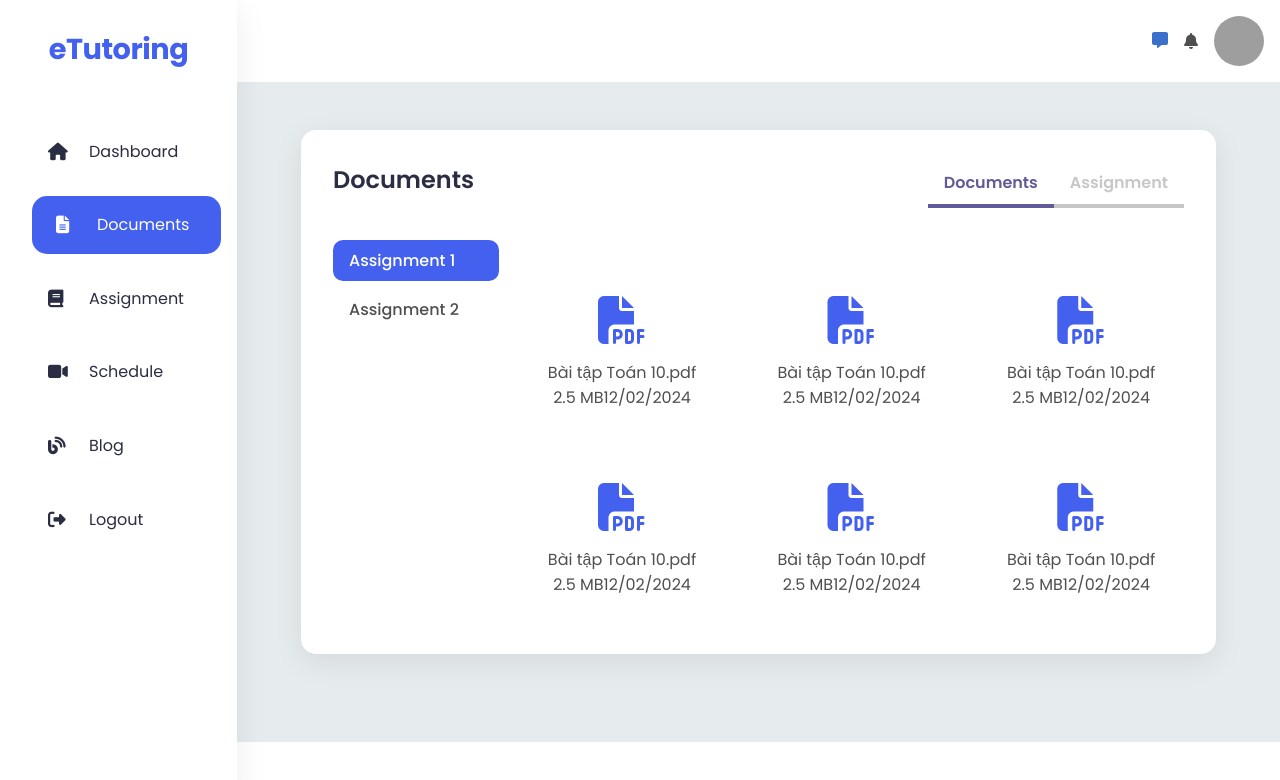
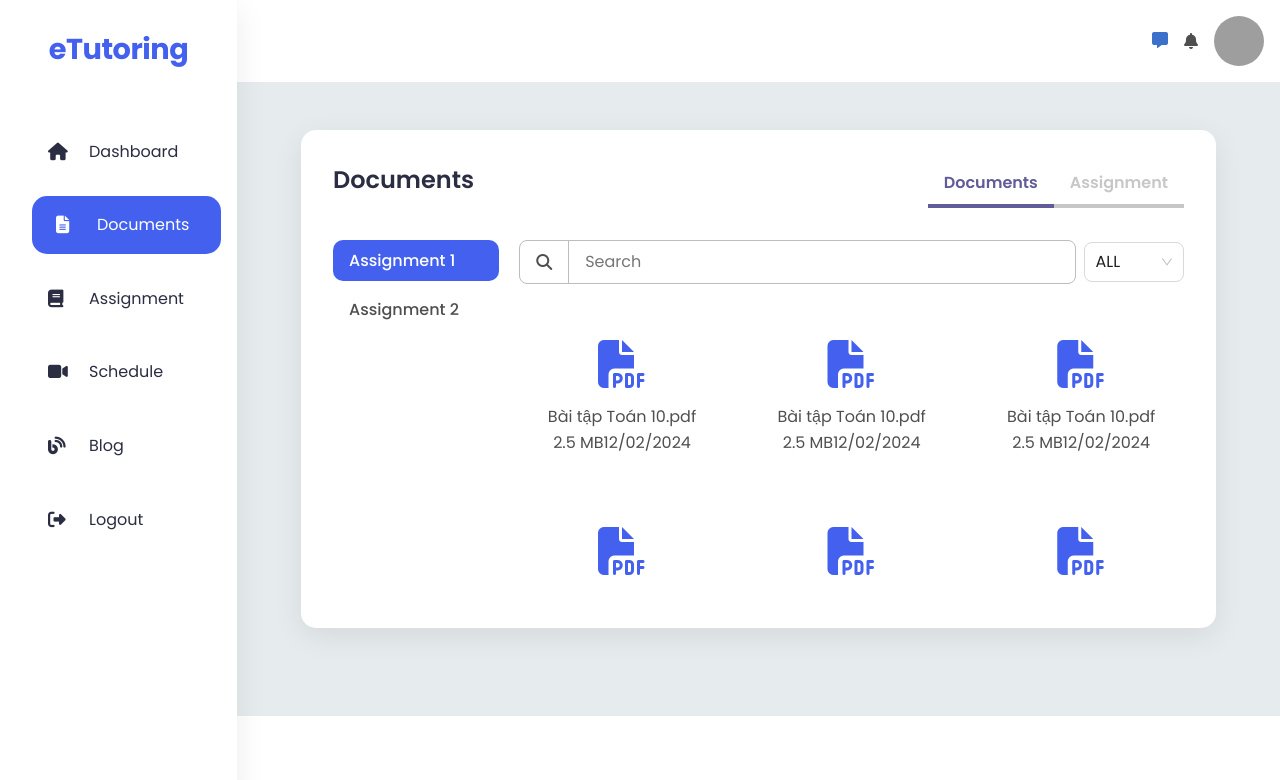
Before and after one commit to quanlagch211111/Enterprise_Poormans, a React (Create React App) app in the folder Frontend/: page /document in a window 1280 px wide. Shown: the top 780 px of the page. Built offline with nearby package versions, Linux system fonts and the light colour scheme; sample sign-in values are in the browser's storage; grey boxes are pictures that could not be loaded; what @mobiscroll/react would draw is missing.

Commit message:
update docs page

```diff
--- a/Frontend/package.json
+++ b/Frontend/package.json
@@ -11,6 +11,7 @@
         "@mobiscroll/react": "npm:@mobiscroll/react-next-trial@^5.33.1",
         "@mui/material": "^6.4.6",
         "@mui/x-date-pickers": "^7.27.1",
+        "antd": "^5.24.5",
         "axios": "^1.8.4",
         "cra-template": "1.2.0",
         "date-fns": "^4.1.0",
--- /dev/null
+++ b/Frontend/src/components/SearchComponent.jsx
@@ -0,0 +1,18 @@
+import { Button, FormControl, InputGroup } from "react-bootstrap";
+
+export const SearchComponant = ({ onSearch }) => {
+  return (
+    <InputGroup className="flex-nowrap" size="lg">
+      <InputGroup.Text id="addon-wrapping">
+        <i class="fa-solid fa-magnifying-glass"></i>
+      </InputGroup.Text>
+      <FormControl
+        type="search"
+        placeholder="Search"
+        aria-label="search"
+        aria-describedby="addon-wrapping"
+        onChange={(e) => onSearch(e.target.value)}
+      ></FormControl>
+    </InputGroup>
+  );
+};
--- a/Frontend/src/styles/page/_document.scss
+++ b/Frontend/src/styles/page/_document.scss
@@ -12,12 +12,12 @@
   display: grid;
   grid-template-columns: repeat(auto-fit, minmax(200px, 1fr));
   gap: 1.5rem;
-  max-height: 350px;
+  max-height: 280px;
   overflow-y: auto;
 }
 
 .assignment-grid {
-  height: 350px;
+  height: 280px;
   overflow-y: auto;
 }
 .assignment-container {
--- a/Frontend/src/views/Document/Document.jsx
+++ b/Frontend/src/views/Document/Document.jsx
@@ -1,19 +1,25 @@
-import {
-  MDBBtn,
-  MDBDropdown,
-  MDBDropdownItem,
-  MDBDropdownToggle,
-  MDBDropdownMenu,
-  MDBFile,
-} from "mdb-react-ui-kit";
-import React, { useState , useEffect} from "react";
+import { MDBBtn, MDBFile } from "mdb-react-ui-kit";
+import { Select, Space } from "antd";
+import React, { useState, useEffect } from "react";
 import { useNavigate } from "react-router";
+import { SearchComponant } from "../../components/SearchComponent";
 export const Document = () => {
   const navigate = useNavigate();
-  const role = localStorage.getItem("role");
+  // const role = localStorage.getItem("role");
+  const role = "STUDENT";
   const [userInfo, setUserInfo] = useState(null);
   const userId = localStorage.getItem("userId");
   const accessToken = localStorage.getItem("accessToken");
+  const [search, setSearch] = useState("");
+  const handleChange = (value) => {
+    console.log(`selected ${value}`);
+  };
+  const onChange = (value) => {
+    console.log(`selected ${value}`);
+  };
+  const onSearch = (value) => {
+    console.log("search:", value);
+  };
 
   useEffect(() => {
     if (!accessToken) {
@@ -72,19 +78,24 @@ export const Document = () => {
                 )}
                 {role === "STUDENT" && (
                   <>
-                    <input
-                      type="text"
-                      className="search-bar-docs"
-                      placeholder="Tìm tài liệu..."
-                    />
-                    <MDBDropdown group>
-                      <MDBDropdownToggle color="info">Action</MDBDropdownToggle>
-                      <MDBDropdownMenu>
-                        <MDBDropdownItem link>Action</MDBDropdownItem>
-                        <MDBDropdownItem link>PDF</MDBDropdownItem>
-                        <MDBDropdownItem link>Word</MDBDropdownItem>
-                      </MDBDropdownMenu>
-                    </MDBDropdown>
+                    <div className="action d-flex gap-2 align-items-center justify-content-between w-100">
+                      <SearchComponant onSearch={() => setSearch} />
+                      <Select
+                        size="large"
+                        defaultValue="ALL"
+                        style={{ width: 120 }}
+                        onChange={handleChange}
+                        options={[
+                          { value: "PDF", label: "PDF" },
+                          { value: "DOCS", label: "DOCS" },
+                          {
+                            value: "disabled",
+                            label: "Disabled",
+                            disabled: true,
+                          },
+                        ]}
+                      />
+                    </div>
                   </>
                 )}
               </div>
@@ -181,6 +192,31 @@ export const Document = () => {
             </div>
           ) : (
             <div className="right-side">
+              <div className="d-flex justify-content-end mb-2">
+                <Select
+                  size="large"
+                  showSearch
+                  style={{ width: 120 }}
+                  placeholder="Select a person"
+                  optionFilterProp="label"
+                  onChange={onChange}
+                  onSearch={onSearch}
+                  options={[
+                    {
+                      value: "jack",
+                      label: "Jack",
+                    },
+                    {
+                      value: "lucy",
+                      label: "Lucy",
+                    },
+                    {
+                      value: "tom",
+                      label: "Tom",
+                    },
+                  ]}
+                />
+              </div>
               <div className="assignment-grid d-flex align-items-start flex-column mb-3">
                 {/* PDF file  */}
                 <div className="assignment-container d-flex flex-row align-items-center justify-content-between">
```
Also changed, not shown: 1 other file (tests, documents, lock files or other folders).
